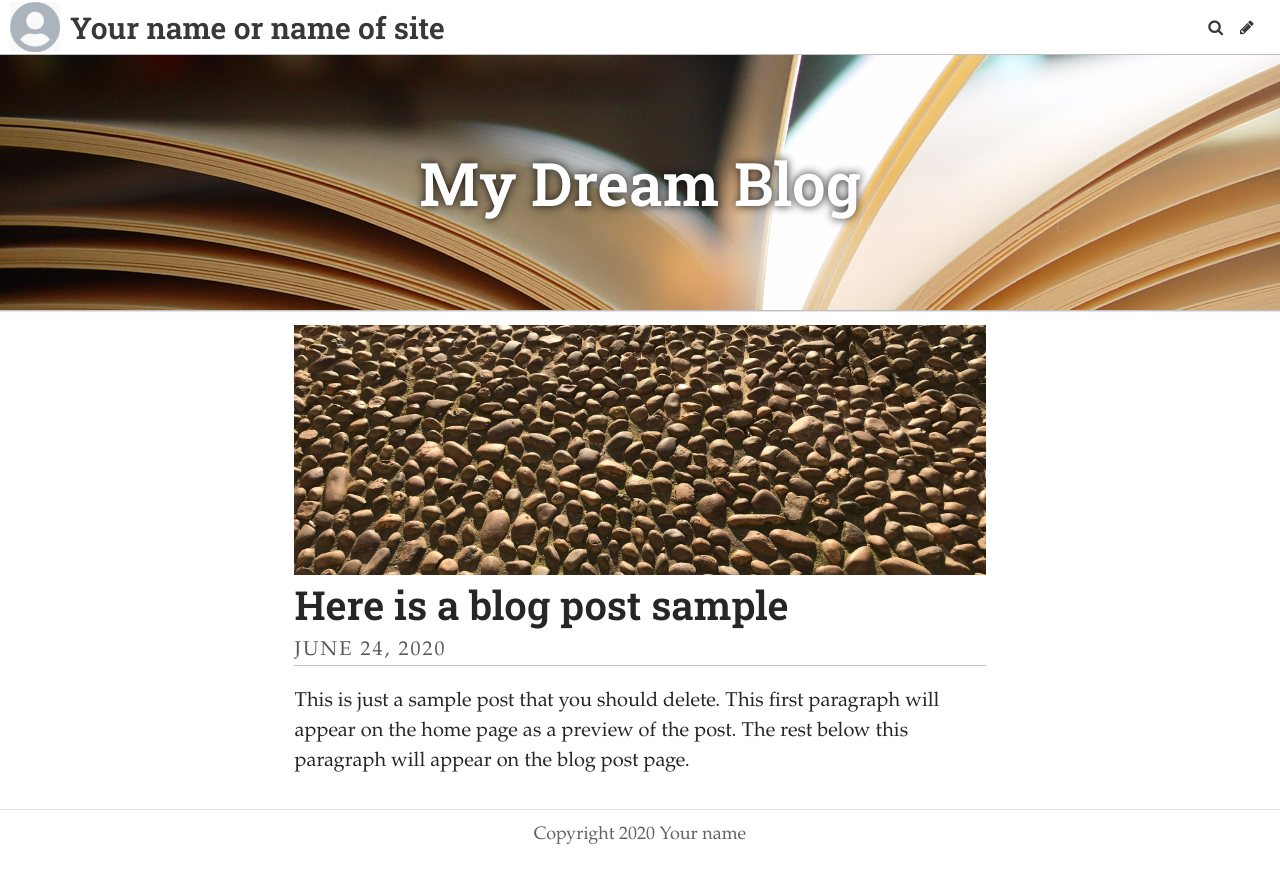
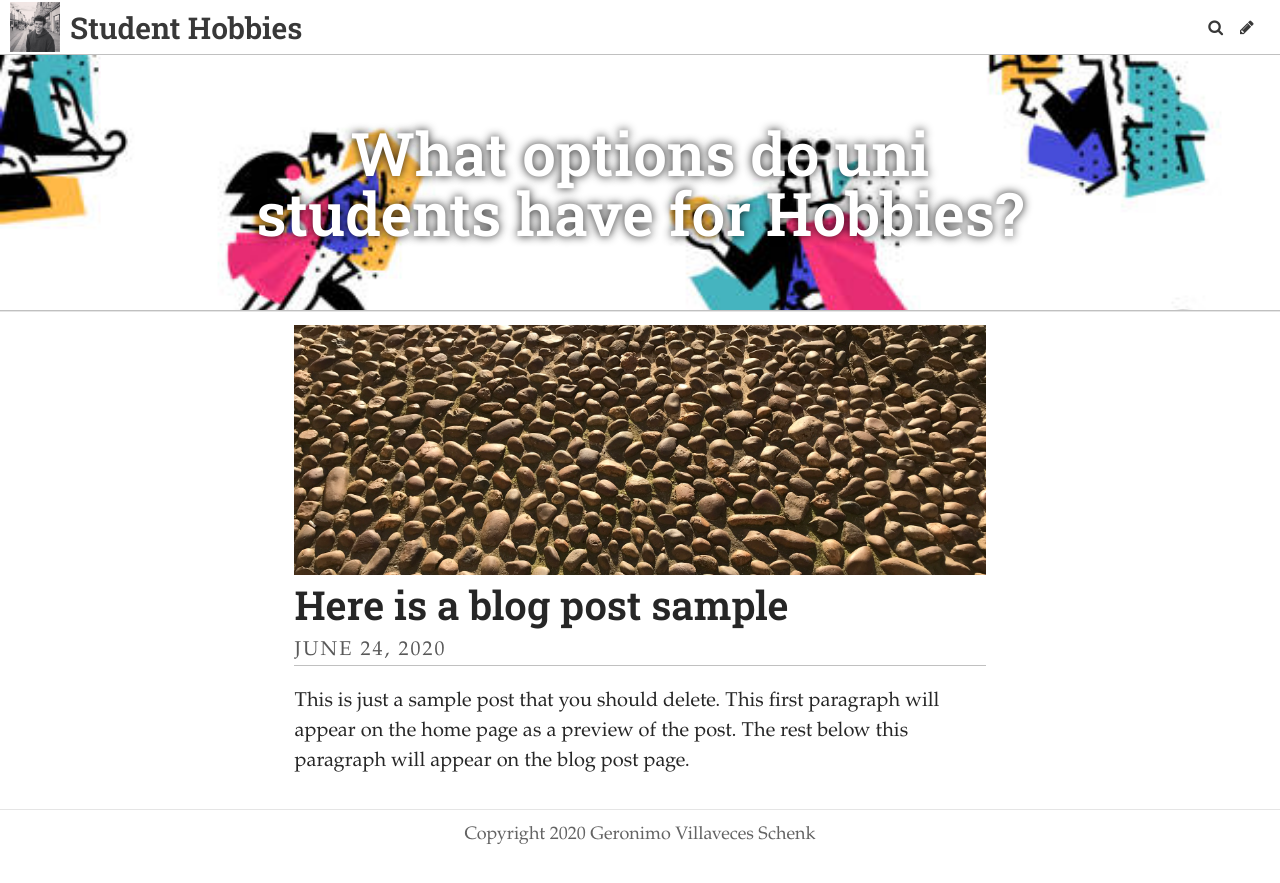
Before and after one commit to Geronimov/STHobbies, a Jekyll site: the page built from index.html, in a window 1280 px wide. Shown: the top 883 px of the page. Built offline with Jekyll 4.4.1, drawn with Linux system fonts in a browser that asks for light colours; some web fonts are replaced; the list of posts is cut into pages by our own code.

Commit message:
Update Settings “general”

```diff
--- a/_data/settings.yml
+++ b/_data/settings.yml
@@ -1,11 +1,14 @@
-title: Your name or name of site
-description: A website with a blog
-header_text: My Dream Blog
-footer_text: Copyright 2020 Your name
-header_feature_image: ../uploads/pages.jpg
-bannerheight: "20vmax"
+title: "Student Hobbies "
+description: "Hi, I'm Geronimo Villaveces, a second year student in Oxfrod
+  Brookes. I made this website to show students their different options when
+  looking for a hobby. I will do my best to show the costs and how compatible it
+  is with uni life. "
+header_text: "What options do uni students have for Hobbies? "
+footer_text: "Copyright 2020 Geronimo Villaveces Schenk "
+header_feature_image: ../uploads/sthobs.jpg
+bannerheight: 20vmax
+logo: ../uploads/49993860_561514860988941_4833417294469051420_n.jpg
+favicon: /uploads/favicon.ico
 gridlayout: false
-logo: /uploads/logo.jpg
-favicon: /uploads/favicon.ico
+fixednavbar: false
 upzoom: true
-fixednavbar: false
```
Also changed, not shown: uploads/49993860_561514860988941_4833417294469051420_n.jpg (added), uploads/sthobbies.jpg (added), uploads/sthobs.jpg (added).
